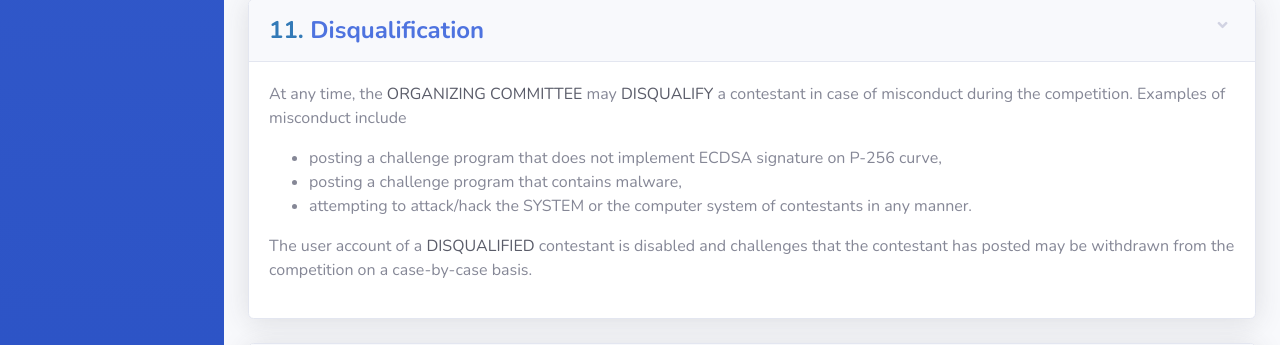
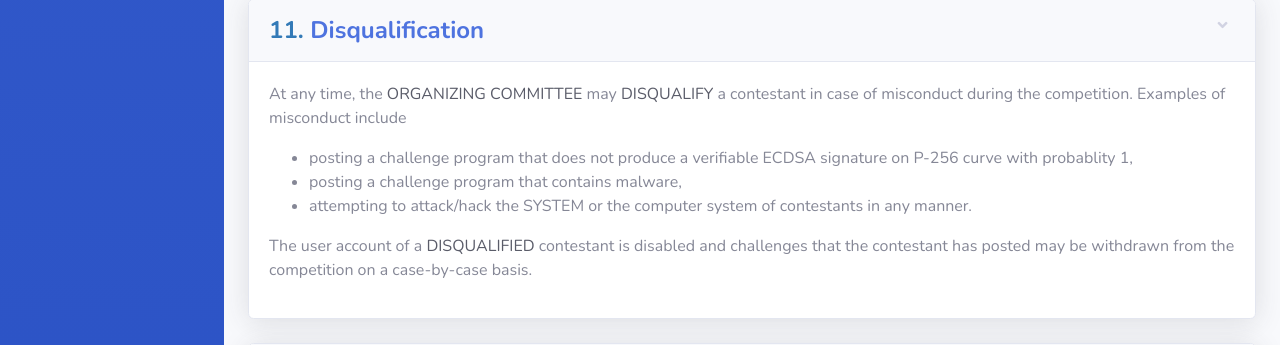
Before and after one commit to CryptoExperts/whibox_contest_submission_server, a Python web app: template services/web-dev/app/templates/rules.html in a window 1280 px wide. Shown: the part 4297-4642 px from the top of the page. Run offline with Jinja, Linux system fonts and the light colour scheme; the template is opened without the code that fills it, so the values that code supplies are empty.

Commit message:
Update rules

```diff
--- a/services/web-dev/app/templates/rules.html
+++ b/services/web-dev/app/templates/rules.html
@@ -534,7 +534,7 @@
             Examples of misconduct include
           </p>
           <ul>
-            <li>posting a challenge program that does not implement ECDSA signature on P-256 curve,</li>
+            <li>posting a challenge program that does not produce a verifiable ECDSA signature on P-256 curve with probablity 1,</li>
             <li>posting a challenge program that contains malware,</li>
             <li>attempting to attack/hack the SYSTEM or the computer system of contestants in any manner.</li>
           </ul>
```
